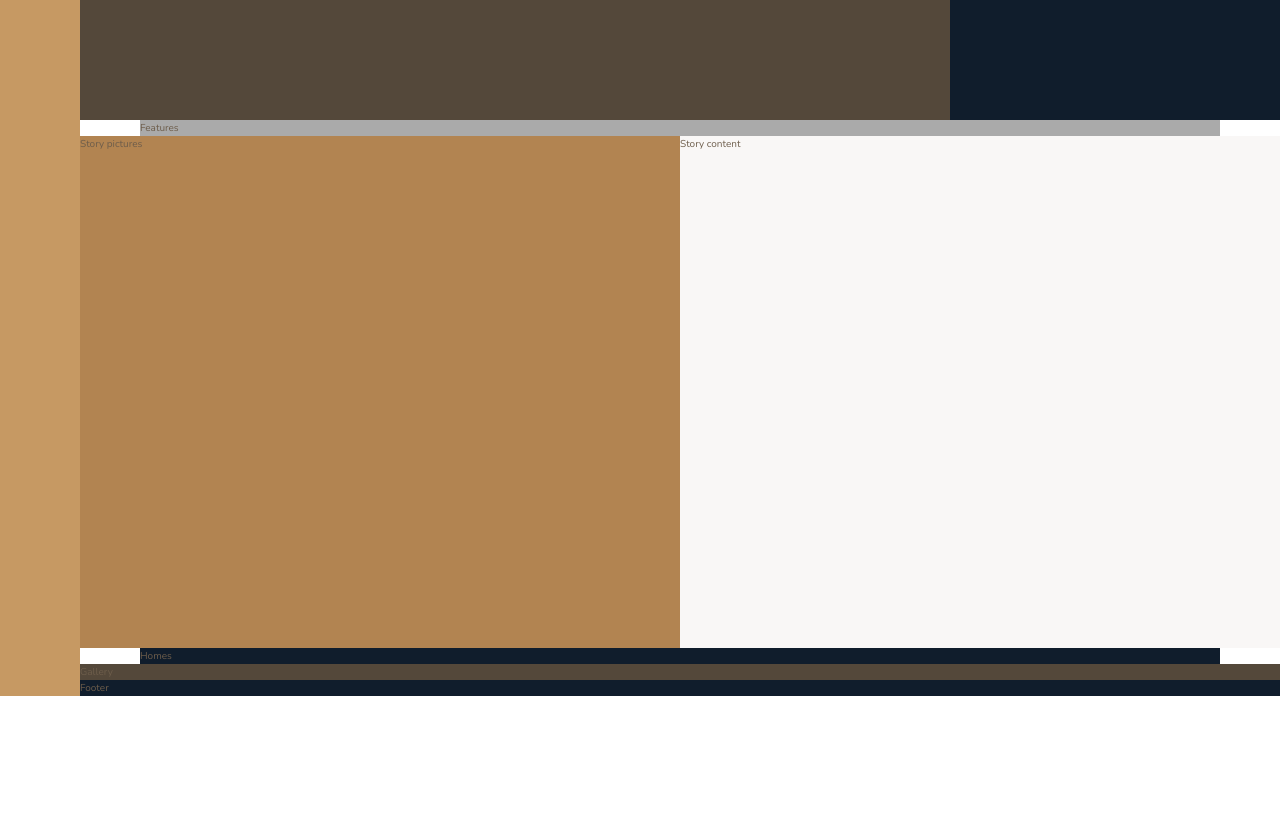
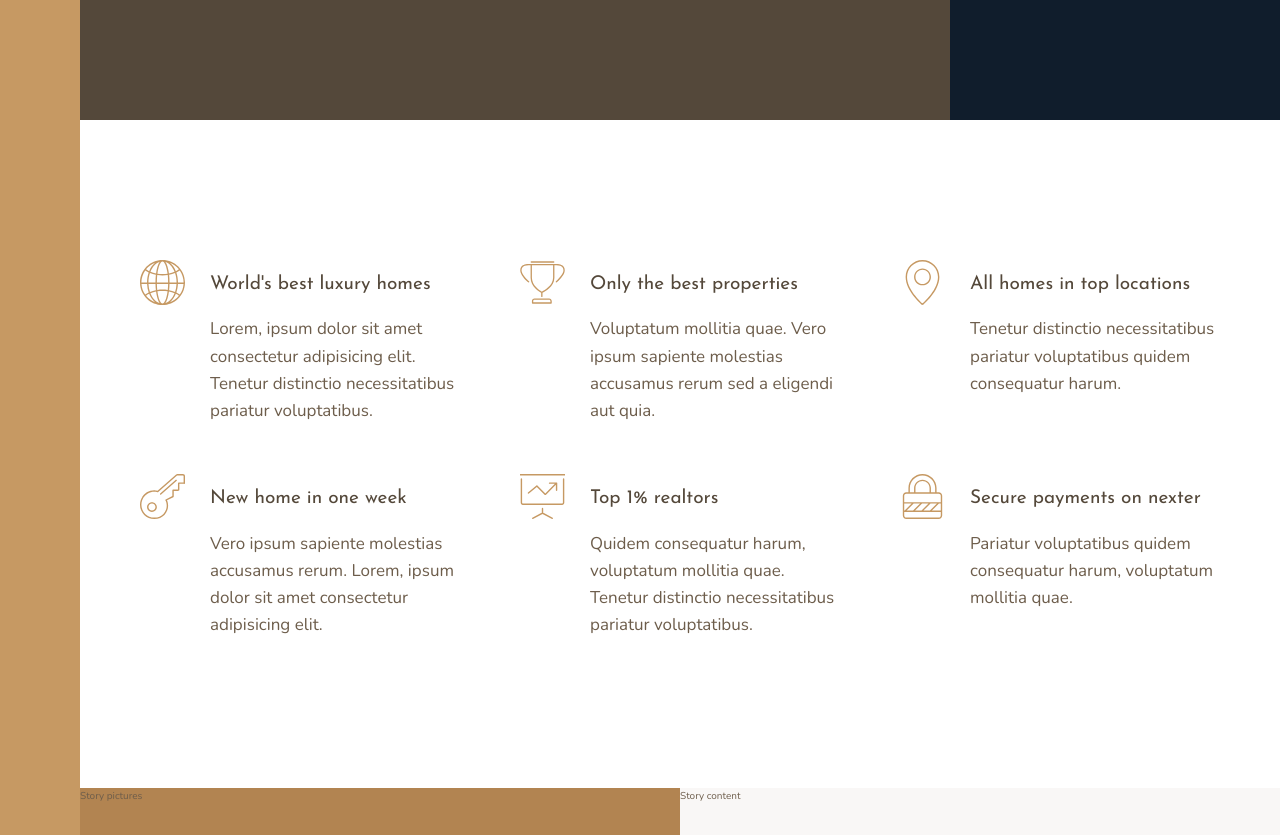
Before and after one commit to GabrielDoddy94/nexter, a website: page index.html in a window 1280 px wide. Shown: the part 520-1355 px from the top of the page. Before the commit the page ends 1216 px from the top, so only its background shows below. Drawn offline with nearby package versions, Linux system fonts and the light colour scheme.

Commit message:
Add features

```diff
--- a/index.html
+++ b/index.html
@@ -21,7 +21,73 @@
 
     <div class="realtors">Top 3 realtors</div>
 
-    <section class="features">Features</section>
+    <section class="features">
+      <div class="feature">
+        <svg class="feature__icon">
+          <use xlink:href="img/sprite.svg#icon-global"></use>
+        </svg>
+        <h4 class="heading-4 heading-4--dark">World's best luxury homes</h4>
+        <p class="feature__text">
+          Lorem, ipsum dolor sit amet consectetur adipisicing elit. Tenetur
+          distinctio necessitatibus pariatur voluptatibus.
+        </p>
+      </div>
+
+      <div class="feature">
+        <svg class="feature__icon">
+          <use xlink:href="img/sprite.svg#icon-trophy"></use>
+        </svg>
+        <h4 class="heading-4 heading-4--dark">Only the best properties</h4>
+        <p class="feature__text">
+          Voluptatum mollitia quae. Vero ipsum sapiente molestias accusamus
+          rerum sed a eligendi aut quia.
+        </p>
+      </div>
+
+      <div class="feature">
+        <svg class="feature__icon">
+          <use xlink:href="img/sprite.svg#icon-map-pin"></use>
+        </svg>
+        <h4 class="heading-4 heading-4--dark">All homes in top locations</h4>
+        <p class="feature__text">
+          Tenetur distinctio necessitatibus pariatur voluptatibus quidem
+          consequatur harum.
+        </p>
+      </div>
+
+      <div class="feature">
+        <svg class="feature__icon">
+          <use xlink:href="img/sprite.svg#icon-key"></use>
+        </svg>
+        <h4 class="heading-4 heading-4--dark">New home in one week</h4>
+        <p class="feature__text">
+          Vero ipsum sapiente molestias accusamus rerum. Lorem, ipsum dolor sit
+          amet consectetur adipisicing elit.
+        </p>
+      </div>
+
+      <div class="feature">
+        <svg class="feature__icon">
+          <use xlink:href="img/sprite.svg#icon-presentation"></use>
+        </svg>
+        <h4 class="heading-4 heading-4--dark">Top 1% realtors</h4>
+        <p class="feature__text">
+          Quidem consequatur harum, voluptatum mollitia quae. Tenetur distinctio
+          necessitatibus pariatur voluptatibus.
+        </p>
+      </div>
+
+      <div class="feature">
+        <svg class="feature__icon">
+          <use xlink:href="img/sprite.svg#icon-lock"></use>
+        </svg>
+        <h4 class="heading-4 heading-4--dark">Secure payments on nexter</h4>
+        <p class="feature__text">
+          Pariatur voluptatibus quidem consequatur harum, voluptatum mollitia
+          quae.
+        </p>
+      </div>
+    </section>
 
     <div class="story__pictures">Story pictures</div>
 
--- a/sass/_base.scss
+++ b/sass/_base.scss
@@ -38,9 +38,7 @@ body {
   display: grid;
   grid-template-rows: 80vh min-content 40vw repeat(3, min-content);
   grid-template-columns:
-    [sidebar-start] 8rem [sidebar-end full-start] minmax(
-      6rem,
-      1fr
-    ) [center-start] repeat(8, [col-start] minmax(min-content, 14rem) [col-end])
+    [sidebar-start] 8rem [sidebar-end full-start] minmax(6rem, 1fr)
+    [center-start] repeat(8, [col-start] minmax(min-content, 14rem) [col-end])
     [center-end] minmax(6rem, 1fr) [full-end];
 }
--- a/sass/_features.scss
+++ b/sass/_features.scss
@@ -1,5 +1,31 @@
 .features {
-  background-color: $color-grey-light-2;
+  grid-column: center-start / center-end;
 
-  grid-column: center-start / center-end;
+  margin: 15rem 0;
+
+  display: grid;
+  // grid-template-columns: repeat(3, 1fr);
+  grid-template-columns: repeat(auto-fit, minmax(25rem, 1fr));
+  gap: 6rem;
+  align-items: start;
 }
+
+.feature {
+  display: grid;
+  grid-template-columns: min-content 1fr;
+  row-gap: 1.5rem;
+  column-gap: 2.5rem;
+
+  &__icon {
+    fill: $color-primary;
+    width: 4.5rem;
+    height: 4.5rem;
+
+    grid-row: 1 / span 2;
+    transform: translateY(-1rem);
+  }
+
+  &__text {
+    font-size: 1.7rem;
+  }
+}
--- a/sass/_typography.scss
+++ b/sass/_typography.scss
@@ -0,0 +1,29 @@
+%heading {
+  font-family: $font-display;
+  font-weight: 400;
+}
+
+.heading-1 {
+  @extend %heading;
+}
+
+.heading-2 {
+  @extend %heading;
+}
+
+.heading-3 {
+  @extend %heading;
+}
+
+.heading-4 {
+  @extend %heading;
+  font-size: 1.9rem;
+
+  &--light {
+    color: $color-grey-light-1;
+  }
+
+  &--dark {
+    color: $color-grey-dark-1;
+  }
+}
```
Also changed, not shown: css/main.css, css/style.css, 1 other file.
